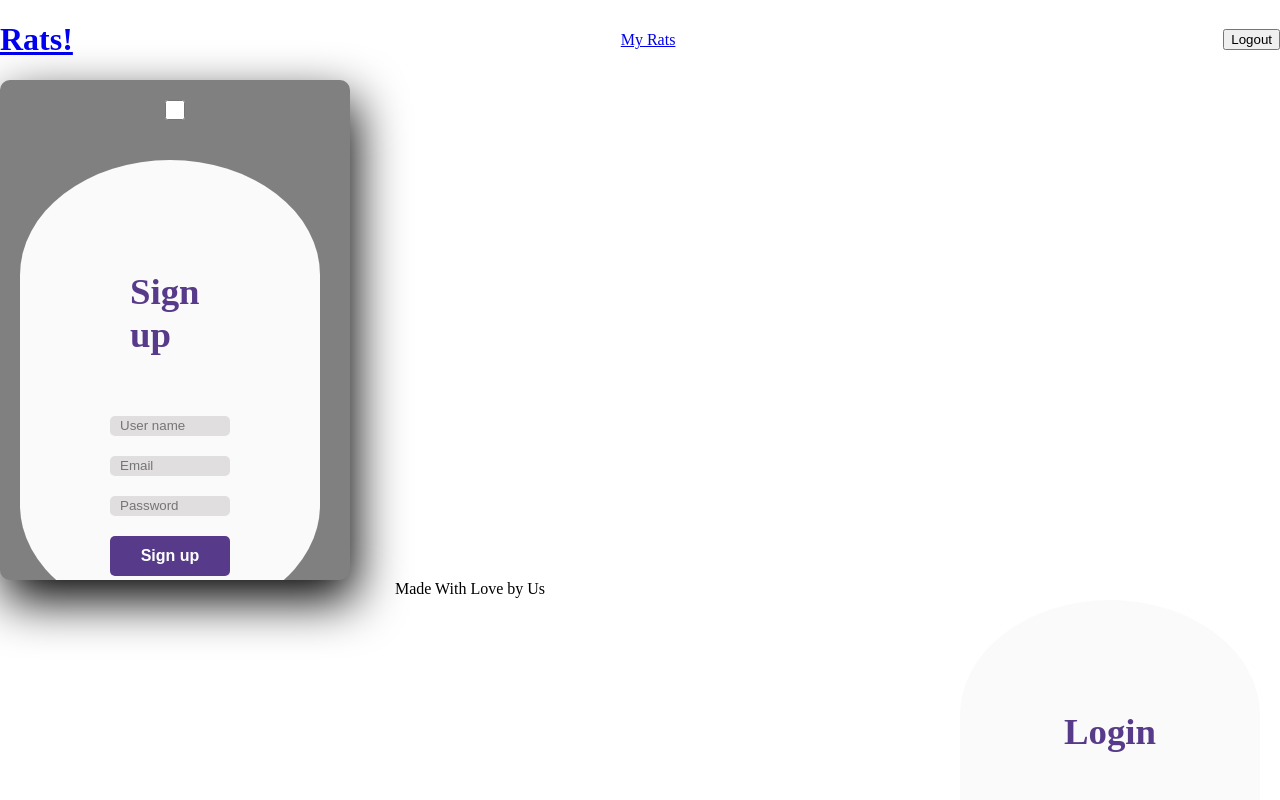
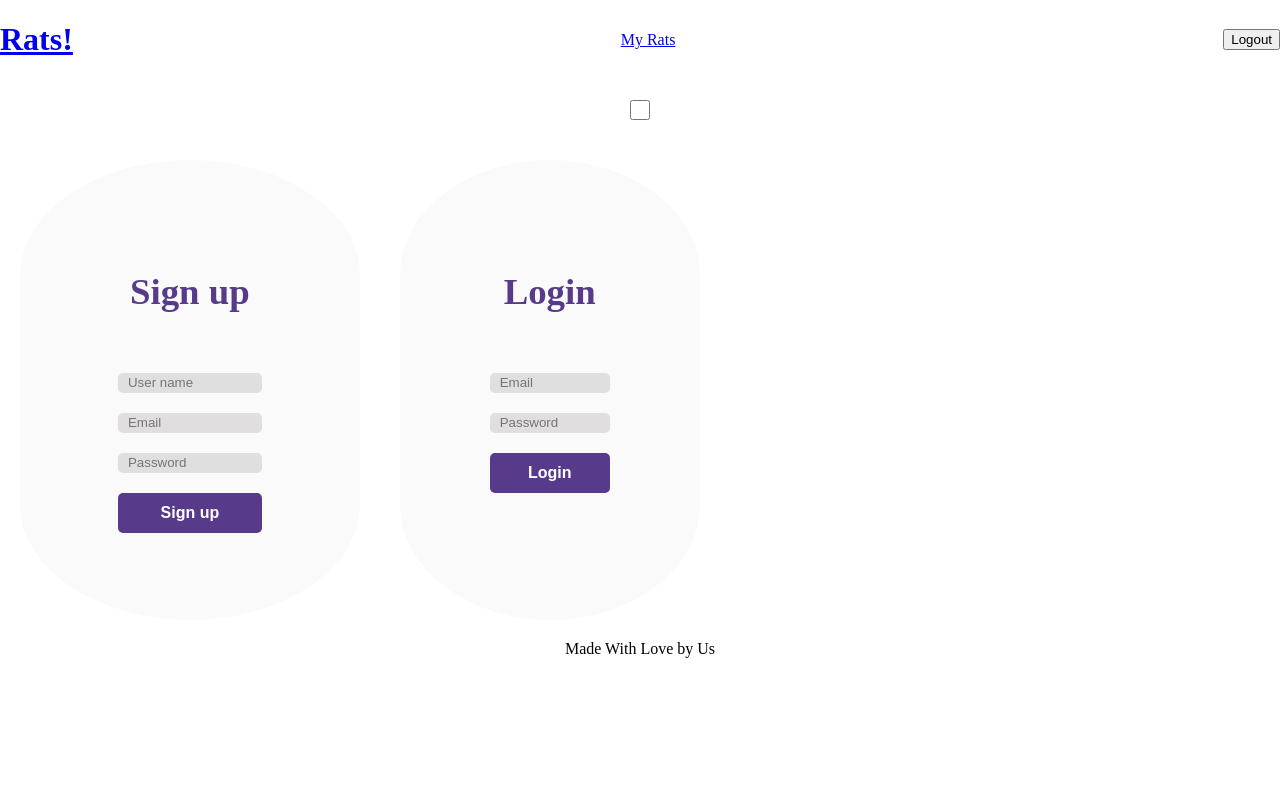
Before and after one commit to djbowen95/Rat-World, a React (Create React App) app in the folder client/: page / in a window 1280 px wide. Shown: the top 800 px of the page. Built offline with nearby package versions, Linux system fonts and the light colour scheme.

Commit message:
almost done

```diff
--- a/client/src/Components/login/Login.js
+++ b/client/src/Components/login/Login.js
@@ -12,12 +12,12 @@ const styles = {
   signup: {
     height: "460px",
     background: "rgb(250, 250, 250)",
-    width: "50%;",
+    // width: "50%;",
     float: "left",
-    padding: "20px",
+    // padding: "20px",
     borderRadius: "60% / 30%",
     display: "inline-block",
-    width: "300px",
+    // width: "300px",
     border: "black",
     padding: "50px",
     margin: "20px",
@@ -25,9 +25,9 @@ const styles = {
   login: {
     height: "460px",
     background: "rgb(250, 250, 250)",
-    width: "50%;",
-    float: "right",
-    padding: "20px",
+    // width: "50%;",
+    // float: "right",
+    // padding: "20px",
     borderRadius: "60% / 30%",
     display: "inline-block",
     width: "300px",
@@ -78,7 +78,7 @@ const styles = {
 function Login() {
   return (
     <body>
-      <div style={styles.body}>
+      <div>
         <input style={styles.input} type="checkbox" aria-hidden="true" />
 
         <div style={styles.signup}>
```
